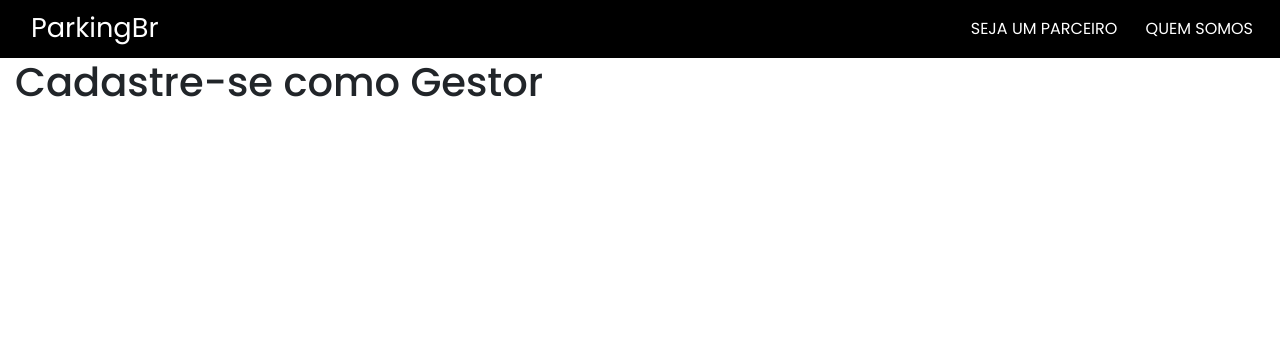
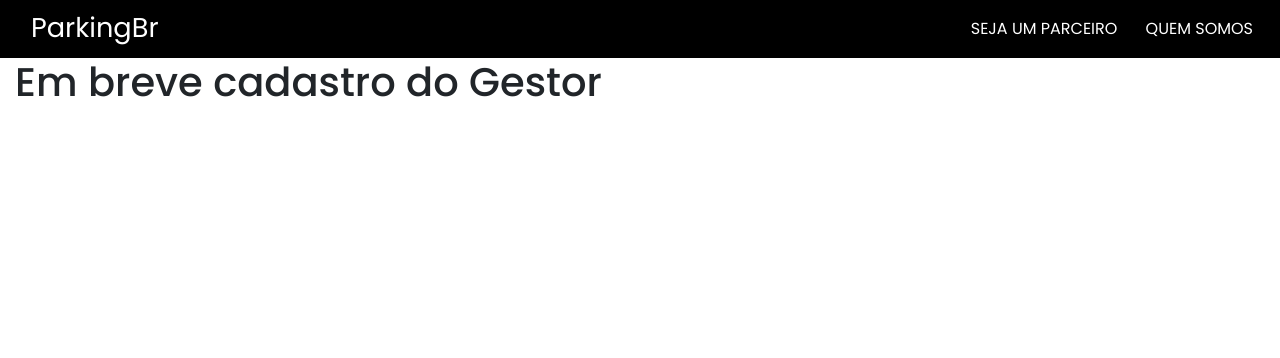
Before and after one commit to JardelDeveloper/parkingbr, a Django app: page /cadastrogestor in a window 1280 px wide. Shown: the top 358 px of the page. Run offline with Django 3.2, Linux system fonts and the light colour scheme; some libraries are stand-ins or nearby versions.

Commit message:
update the h1 (test)

```diff
--- a/app/templates/cadastrocliente.html
+++ b/app/templates/cadastrocliente.html
@@ -5,7 +5,7 @@
 <div class="container-fluid">
 	{% include 'partials/navbar.html' %}
 
-	<h1>Cadastre-se como Cliente</h1>
+	<h1>Em breve cadastro do Cliente</h1>
 </div>
 
 {% endblock %}
--- a/app/templates/cadastrogestor.html
+++ b/app/templates/cadastrogestor.html
@@ -5,7 +5,7 @@
 <div class="container-fluid">
 	{% include 'partials/navbar.html' %}
 
-	<h1>Cadastre-se como Gestor</h1>
+	<h1>Em breve cadastro do Gestor</h1>
 </div>
 
 {% endblock %}
```
